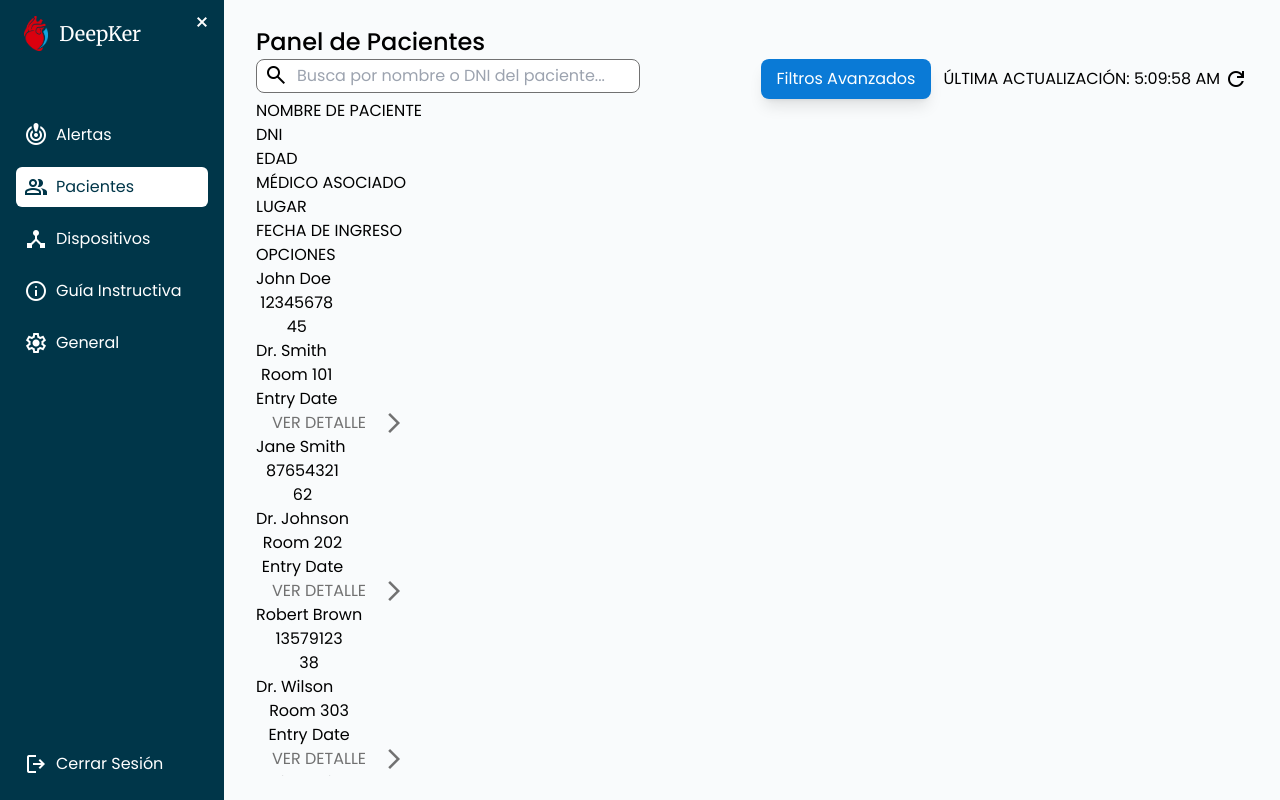
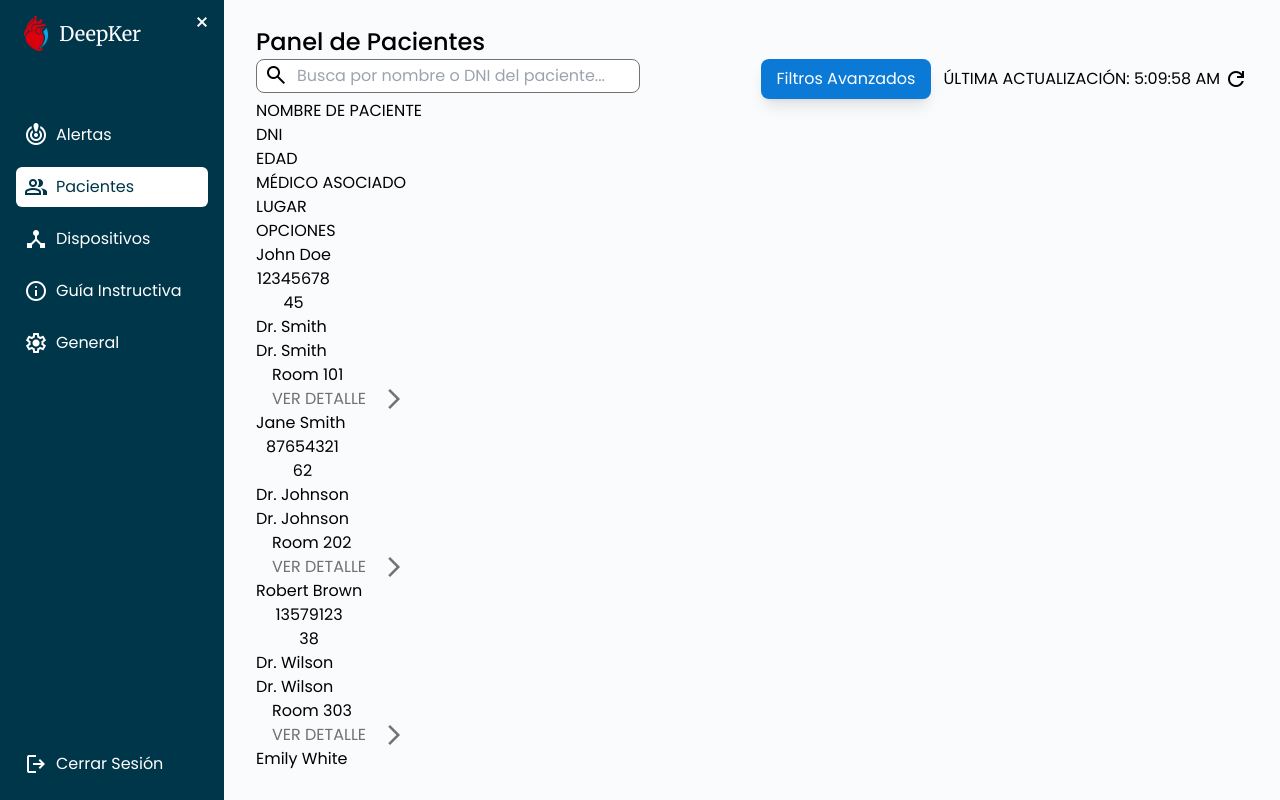
Before and after one commit to DeepKer-Org/deepker-frontend, a Next.js app: page /patients in a window 1280 px wide. Built offline with nearby package versions, Linux system fonts and the light colour scheme.

Commit message:
feat: patients table resizing

```diff
--- a/src/app/patients/page.tsx
+++ b/src/app/patients/page.tsx
@@ -42,6 +42,7 @@ export default function Patients() {
               text="Filtros Avanzados"
               color={ButtonColor.PRIMARY}
               onClick={() => {}}
+              className="hidden xl:block"
             />
             <p className="ml-2">
               ÚLTIMA ACTUALIZACIÓN: <span className="time">{updateTime}</span>
--- a/src/components/patients/PatientsElement.tsx
+++ b/src/components/patients/PatientsElement.tsx
@@ -13,7 +13,7 @@ const PatientsElement: React.FC<PatientsElementProps> = ({ patient }) => {
   };
 
   return (
-    <div className="table-row patient-grid-cols">
+    <div className="table-row patient-grid-cols xl:grid-cols-[22%_12%_12%_22%_16%_16%] tableBp:grid-cols-[20%_9%_7%_21%_13%_14%_16%]">
       <div className="cell-border table-row-group px-4">
         <p>{patient.name}</p>
       </div>
@@ -25,11 +25,14 @@ const PatientsElement: React.FC<PatientsElementProps> = ({ patient }) => {
       </div>
       <div className="cell-border table-row-group px-4">
         <p>{patient.medicalStaff[0]}</p>
+        <div className="table-row-subtitle">
+          <p>{patient.medicalStaff[0]}</p>
+        </div>
       </div>
-      <div className="cell-border table-row-group px-4 text-center">
+      <div className="hidden xl:flex row-border items-center px-4 text-center">
         <p>{patient.location}</p>
       </div>
-      <div className="cell-border table-row-group px-4 text-center">
+      <div className="hidden tableBp:flex row-border items-center px-4 text-center">
         <p>Entry Date</p>
       </div>
       <div
--- a/src/components/patients/PatientsTable.tsx
+++ b/src/components/patients/PatientsTable.tsx
@@ -20,13 +20,13 @@ const PatientsTable = () => {
 
   return (
     <div className="table-container">
-      <div className="table-header-row patient-grid-cols">
+      <div className="table-header-row patient-grid-cols xl:grid-cols-[22%_12%_12%_22%_16%_16%] tableBp:grid-cols-[20%_9%_7%_21%_13%_14%_16%]">
         <p>NOMBRE DE PACIENTE</p>
         <p>DNI</p>
         <p>EDAD</p>
         <p>MÉDICO ASOCIADO</p>
-        <p>LUGAR</p>
-        <p>FECHA DE INGRESO</p>
+        <p className='hidden xl:block'>LUGAR</p>
+        <p className='hidden tableBp:block'>FECHA DE INGRESO</p>
         <p>OPCIONES</p>
 
       </div>
--- a/src/styles/tableStyles.css
+++ b/src/styles/tableStyles.css
@@ -163,6 +163,6 @@
   }
 
   .patient-grid-cols {
-    @apply grid-cols-[20%_9%_7%_21%_13%_14%_16%]
+    @apply grid-cols-[25%_15%_12%_25%_23%]
   }
 }
```
